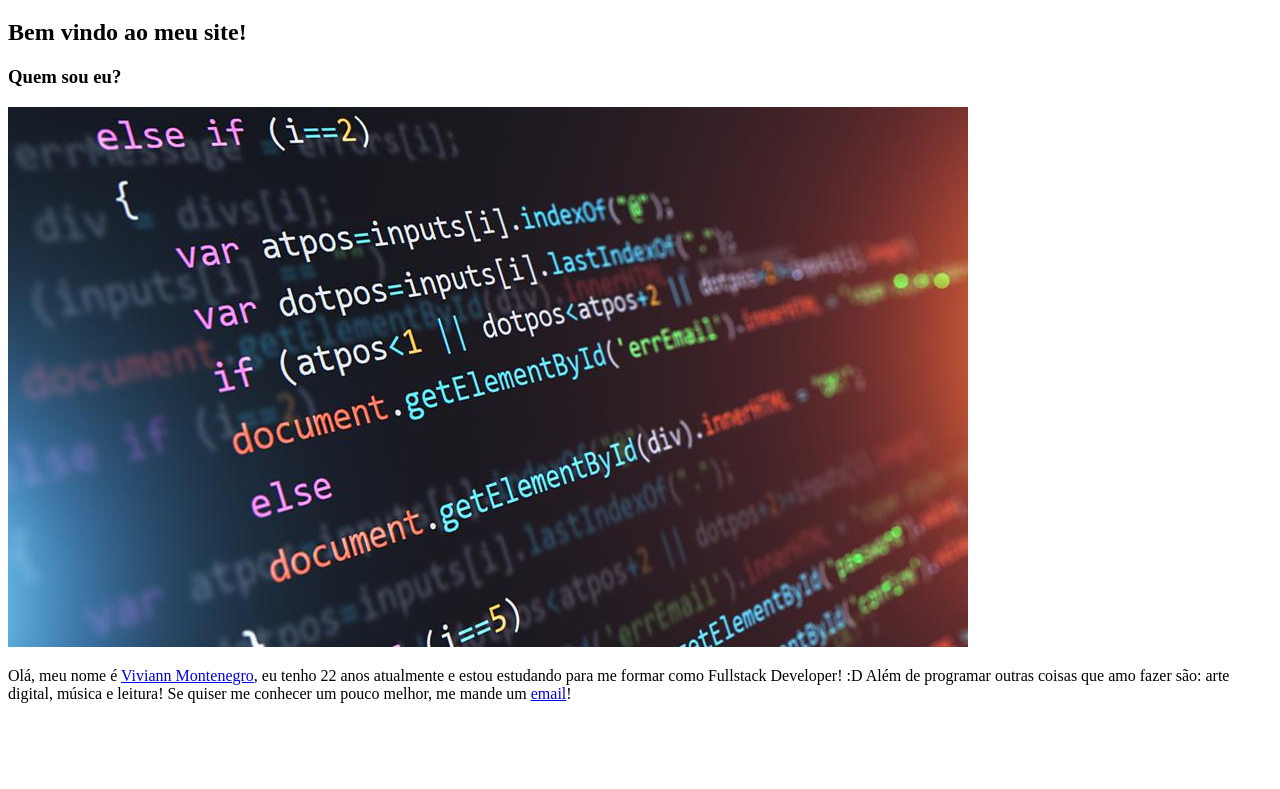
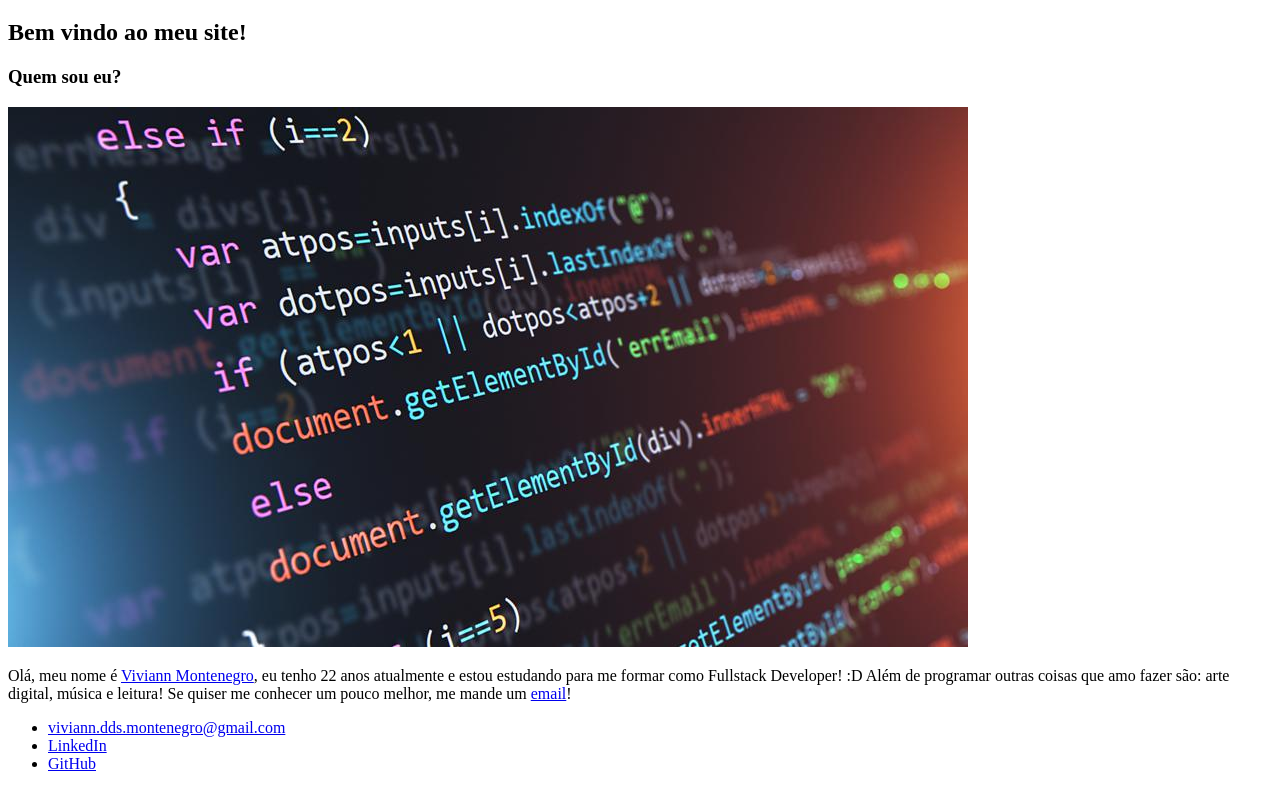
Before and after one commit to viviann-montenegro/html5-css3-bootcampDecolaDev, a plain HTML site: page index.html in a window 1280 px wide. Shown: the part 713-1502 px from the top of the page. Before the commit the page ends 1432 px from the top, so only its background shows below. Drawn offline with Linux system fonts and the light colour scheme.

Commit message:
atualiza5 index.html

```diff
--- a/index.html
+++ b/index.html
@@ -24,6 +24,18 @@
 				</p>
 			</article>
 		</section>
-		<footer></footer>
+		<footer>
+			<ul>
+				<li>
+					<a href="mailto:viviann.dds.montenegro@gmail.com">viviann.dds.montenegro@gmail.com</a>
+				</li>
+				<li>
+					<a href="https://www.linkedin.com/in/viviann-montenegro/" target="_blank">LinkedIn</a>
+				</li>
+				<li>
+					<a href="https://github.com/viviann-montenegro" target="_blank">GitHub</a>
+				</li>
+			</ul>
+		</footer>
 	</body>
 </html>
```
